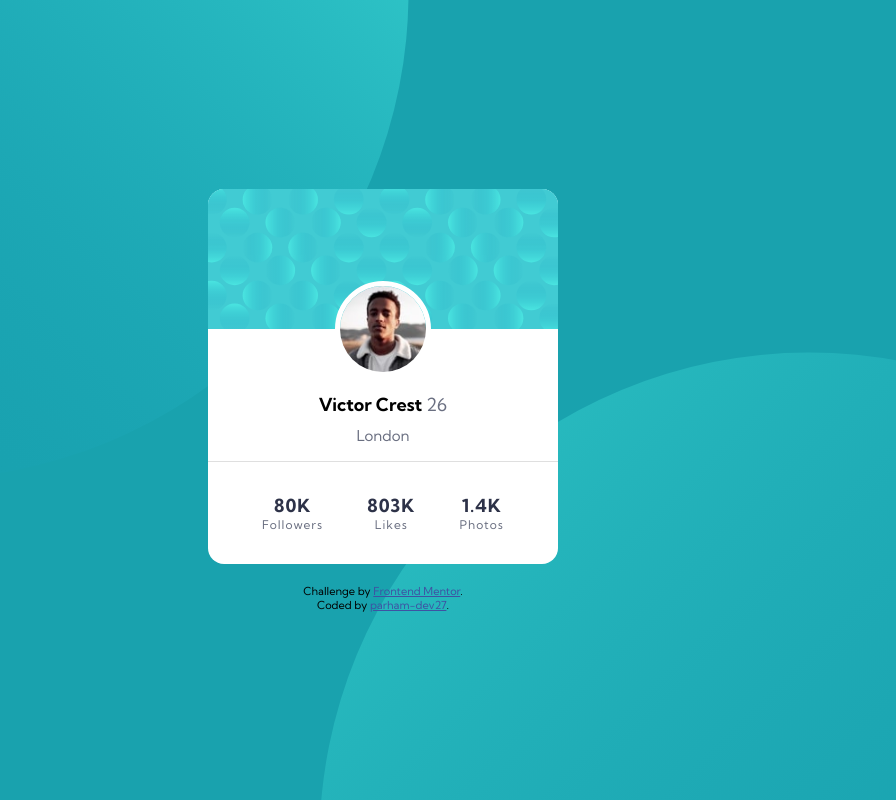
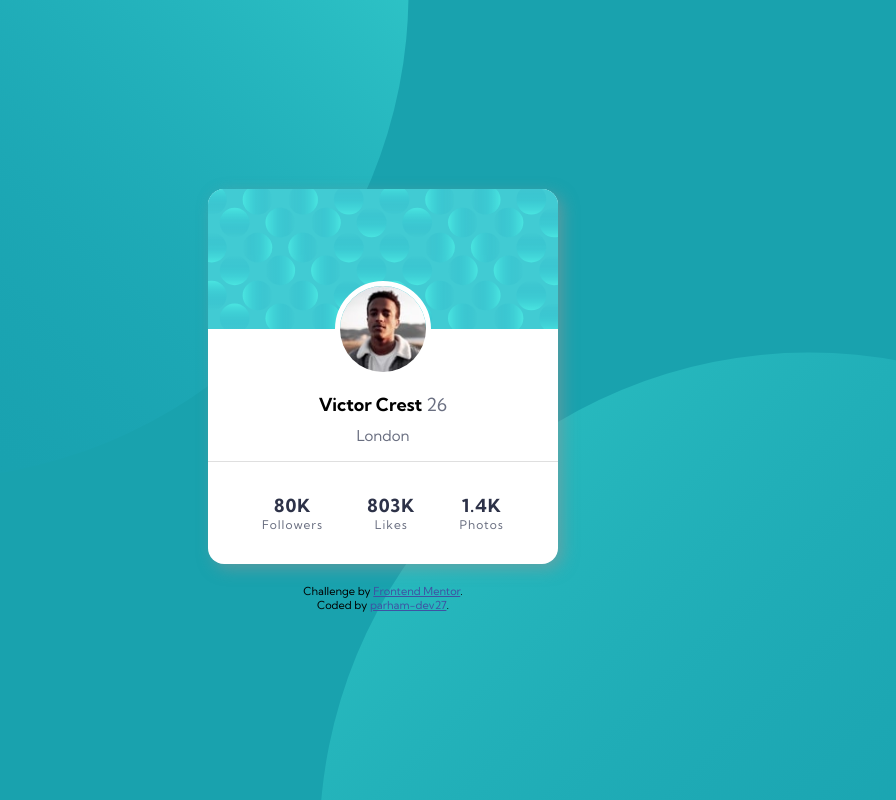
Before and after one commit to parham-dev27/Profile-Card-Component, a plain HTML site: page index.html in a window 1280 px wide. Shown: the whole page, without its empty margins (257-1153 px from the left). Drawn offline with Linux system fonts and the light colour scheme.

Commit message:
Fix Border

```diff
--- a/styles/sass/style.scss
+++ b/styles/sass/style.scss
@@ -21,6 +21,7 @@ body {
     background-color: var.$white;
     border-radius: 16px;
     overflow: hidden;
+    box-shadow: 5px 5px 15px rgba(var.$dark-gray, 0.5);
     &__header {
         height: 140px;
         background-color: lighten(var.$dark-cyan, 30);
```
Also changed, not shown: styles/css/style.css, 1 other file.
